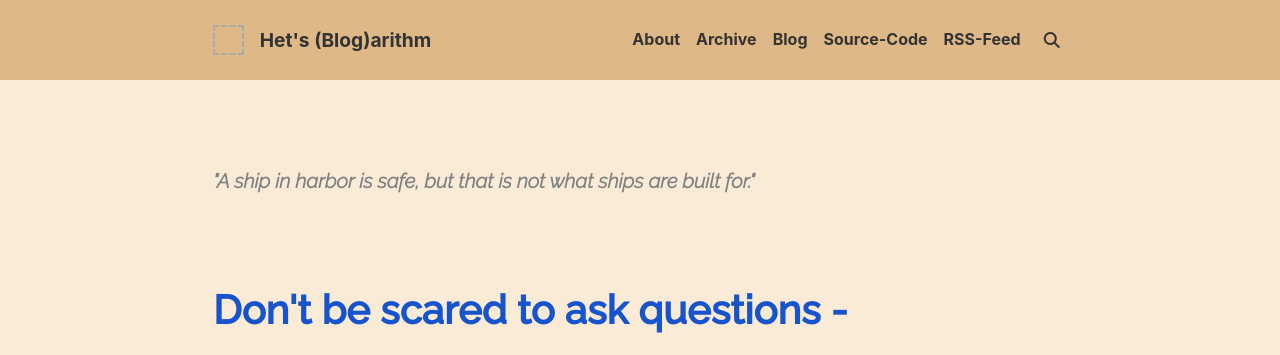
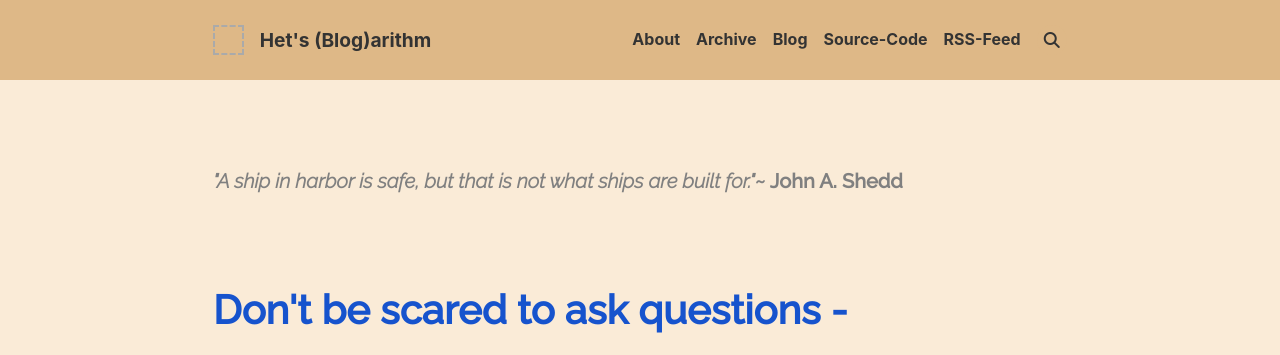
Before and after one commit to Het-Joshi/blog, a Jekyll site: the page built from index.html, in a window 1280 px wide. Shown: the top 355 px of the page. Built offline with Jekyll 4.4.1, drawn with Linux system fonts in a browser that asks for light colours; nearby versions of some CDN libraries; the list of posts is cut into pages by our own code.

Commit message:
Update custom.html

```diff
--- a/_includes/main/top/custom.html
+++ b/_includes/main/top/custom.html
@@ -5,6 +5,6 @@
 <link rel="preconnect" href="https://fonts.googleapis.com">
 <link rel="preconnect" href="https://fonts.gstatic.com" crossorigin>
 <link href="https://fonts.googleapis.com/css2?family=Raleway:ital,wght@1,300&display=swap" rel="stylesheet">
-<h3 style="color:grey; font-family: 'Raleway', sans-serif; font-size: 1.25rem;"><i> "A ship in harbor is safe, but that is not what ships are built for."</i></h3>
+<h3 style="color:grey; font-family: 'Raleway', sans-serif; font-size: 1.25rem;"><i> "A ship in harbor is safe, but that is not what ships are built for."</i>~ John A. Shedd</h3>
 <br>
 <!-- end custom main top snippet -->
```
